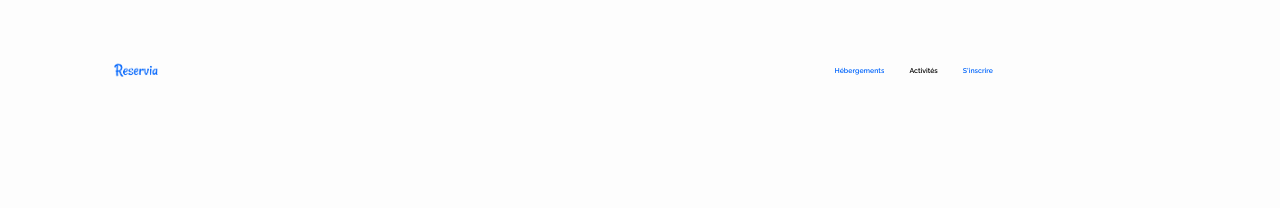
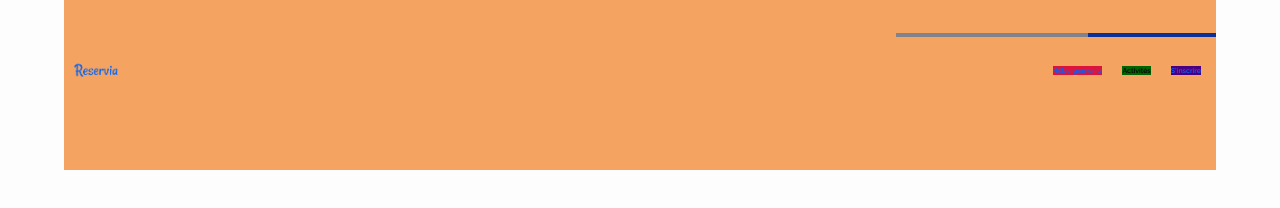
Before and after one commit to nina55555/AudreyNinaMorville_2_28042021, a plain HTML site: page P2_morville_Audreynina/P2_01_liengithub/index.html in a window 1280 px wide. Drawn offline with Linux system fonts and the light colour scheme.

Commit message:
bar drafting

```diff
--- a/P2_morville_Audreynina/P2_01_liengithub/style.css
+++ b/P2_morville_Audreynina/P2_01_liengithub/style.css
@@ -15,6 +15,7 @@
 body{
     font-family: "Raleway", Arial, Helvetica, sans-serif;
     background-color: #fdfdfd;
+
 }
 
 
@@ -37,21 +38,75 @@ header{
     display: grid;
     grid-template-columns: 2fr 2fr;
     grid-template-rows: 1fr;
-    background-color: #fdfdfd;
-    /*background-color: coral;*/
+    /*background-color: #fdfdfd;*/
+    background-color: coral;
     width: 100%;
     height: 170px;
     justify-content: space-between;
     align-items: center;
     padding: 0px 90px 30px 50px;
+    position: relative;
 }
 
 
 @media screen and (min-width:700px) {
     header{
-       display: flex;
-       justify-content: flex-end;
+        background-color: sandybrown;
+        display: flex;
+        padding: 0px 0px 30px 10px;
+        justify-content: flex-end;
+    }
+}
 
+
+
+/*header bar*/
+
+@media screen and (max-width:700px){
+    header::before{
+        content: "";
+        width: 100%;
+        height: 4px;
+        background-color:  #DEEBFF;
+        position: absolute;
+        transform: translateY(70px);
+    }
+}
+
+
+/*@media screen and (max-width:700px){
+    header::after{
+        content: "";
+        width: 50%;
+        height: 4px;
+        background-color: rgb(31, 69, 196);
+        position: absolute;
+        transform: translateY(70px);
+    }
+}
+*/
+
+
+@media screen and (min-width:700px){
+    header::before{
+        content: "";
+        width: 25vw;
+        height: 4px;
+        background-color: rgb(128, 131, 139);
+        position: absolute;
+        transform: translateY(-35px);
+    }
+}
+
+
+@media screen and (min-width:700px){
+    header::after{
+        content: "";
+        width: 10vw;
+        height: 4px;
+        background-color: rgb(11, 48, 151);
+        position: absolute;
+        transform: translateY(-35px);
     }
 }
 
@@ -77,17 +132,18 @@ header .inscription{
     text-decoration: none;
     color: #0065FC;
     font-size: 14px;
-    /*background-color: darkgreen;*/
+    background-color: darkgreen;
     justify-self: end;
-    padding-right: 20px;
+    margin-right: 20px;
 }
 
 
 
 @media  screen and (min-width:700px) {
     header .inscription{
-        /*background-color: indigo;*/
-        margin-right: 133px;
+        background-color: indigo;
+        margin-right: 15px;
+
     }
 }
 
@@ -104,9 +160,26 @@ header .inscription{
 header .hébergements{
     text-decoration: none;
     color: #0065FC;
-    /*background-color: crimson;*/
+    background-color: crimson;
     font-size: 19px;
     padding-left: 10px;
+    position: relative;
+    overflow: hidden;
+
+}
+
+
+@media  screen and (max-width:700px) {
+    .hébergements::after{
+        content: "";
+        width: 100%;
+        height: 3px;
+
+       background-color: rgb(26, 36, 26);
+       position: absolute;
+       top: 90%;
+       left: 0px;
+    }
 }
 
 
@@ -114,9 +187,12 @@ header .hébergements{
 @media  screen and (min-width:700px) {
     header .hébergements{
        /*background-color: rgb(26, 36, 26); */
-       margin-right: 25px;
+       margin-right: 20px;
     }
 }
+
+
+
 
 
 
@@ -126,16 +202,16 @@ header .activités{
     text-decoration: none;
     color: black;
     font-size: 14px;
-    /*background-color: darkgreen;*/
+    background-color: darkgreen;
     justify-self: end;
-    padding-right: 55px;
+    margin-right: 55px;
 }
 
 
 
 @media  screen and (min-width:700px) {
     header .activités{
-        margin-right: 25px;
+        margin-right: 20px;
     }
 }
 
```
